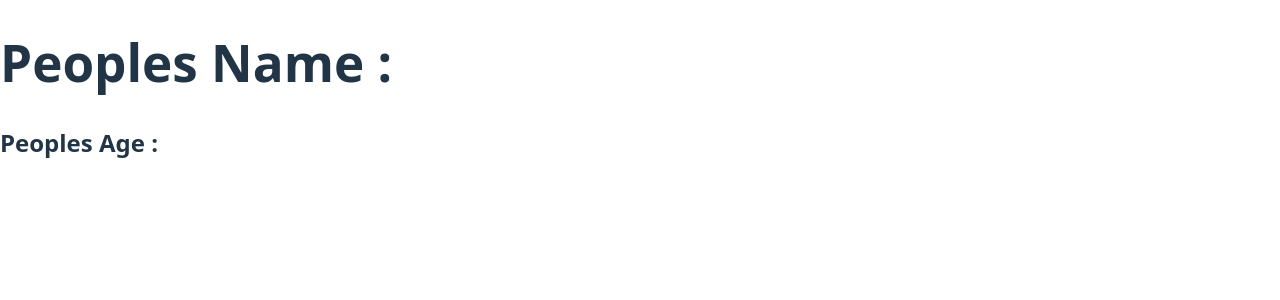
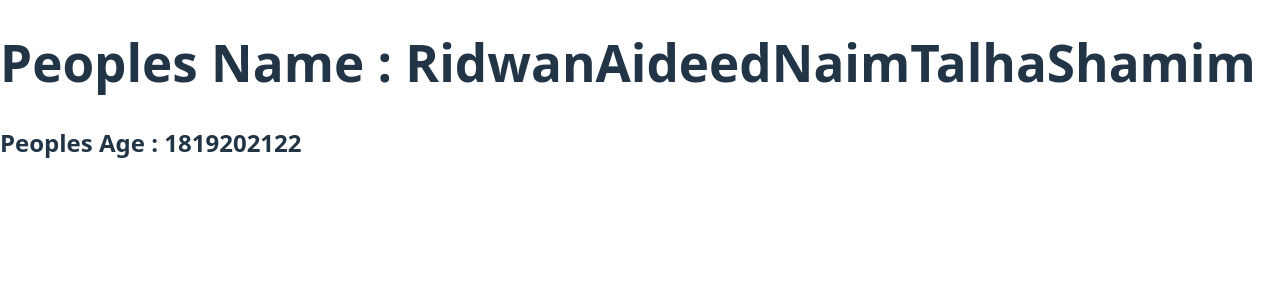
Before and after one commit to ridwanahmedxix/React-, a React (Vite) app in the folder Lesson/Lesson-2/: page / in a window 1280 px wide. Shown: the top 300 px of the page. Built offline with nearby package versions, Linux system fonts and the light colour scheme.

Commit message:
2 Array show dispaly

```diff
--- a/Lesson/Lesson-2/src/App.jsx
+++ b/Lesson/Lesson-2/src/App.jsx
@@ -6,7 +6,7 @@ function App() {
   const peopleAge = [18, 19, 20, 21, 22];
   return (
     <div>
-      <Home></Home>
+      <Home peopleName={peopleName} peopleAge={peopleAge}></Home>
     </div>
   );
 }
--- a/Lesson/Lesson-2/src/components/Home/Home.jsx
+++ b/Lesson/Lesson-2/src/components/Home/Home.jsx
@@ -1,11 +1,11 @@
 import React from "react";
 import "./Home.css";
 
-const Home = () => {
+const Home = (props) => {
   return (
     <div>
-      <h1> Peoples Name : </h1>
-      <h2> Peoples Age : </h2>
+      <h1> Peoples Name : {props.peopleName} </h1>
+      <h2> Peoples Age : {props.peopleAge} </h2>
     </div>
   );
 };
```
